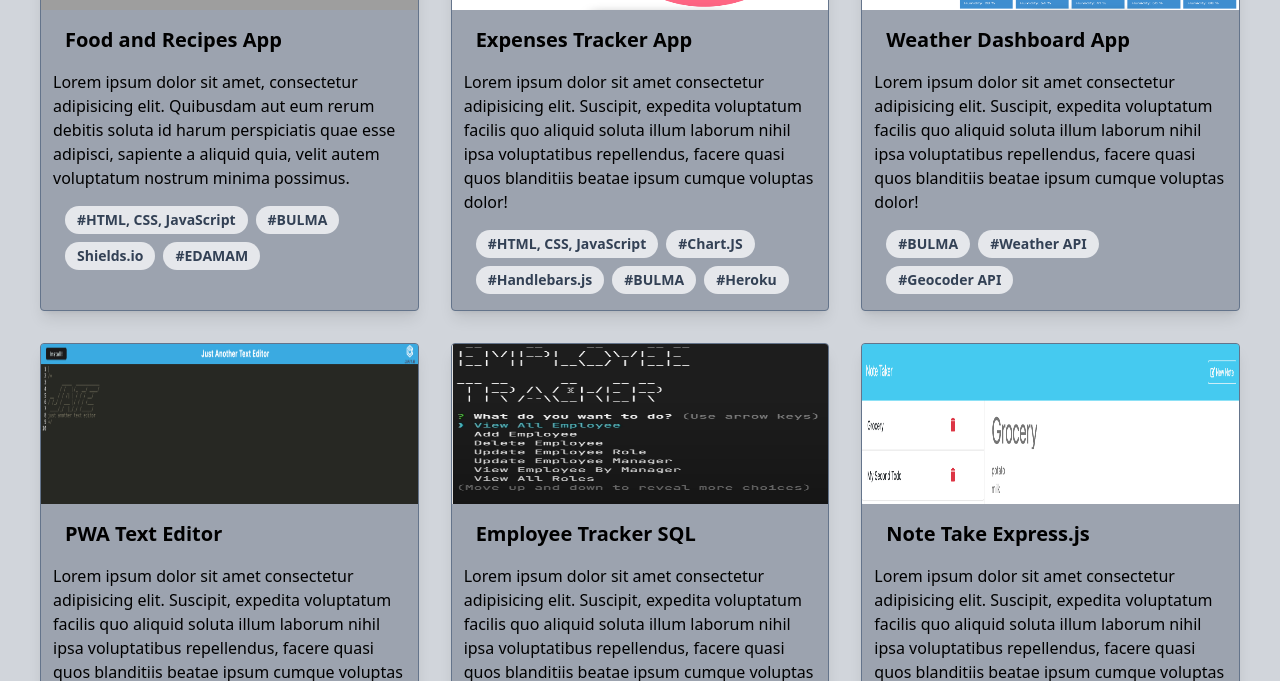
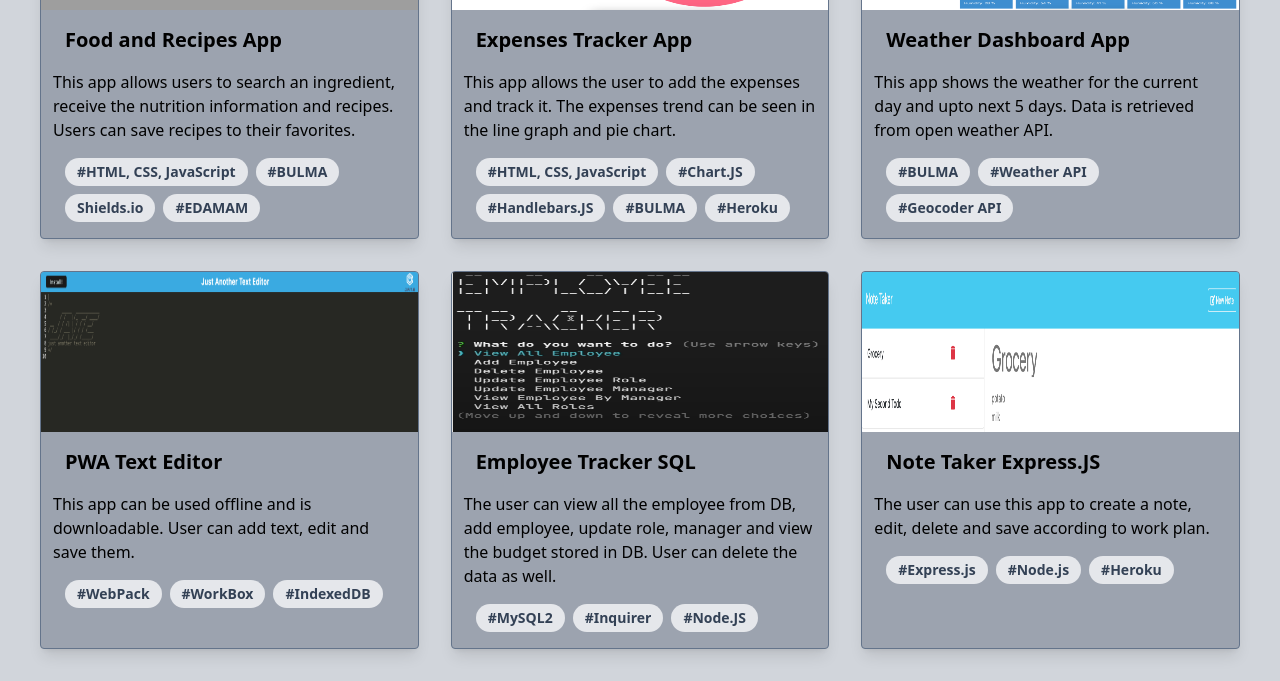
Before and after one commit to salidamaharjan/react-portfolio, a React (Vite) app: page /portfolio in a window 1280 px wide. Shown: the part 271-952 px from the top of the page. Built offline with nearby package versions, Linux system fonts and the light colour scheme; grey boxes are pictures that could not be loaded.

Commit message:
update description in portfolio

```diff
--- a/src/Pages/Portfolio.jsx
+++ b/src/Pages/Portfolio.jsx
@@ -14,7 +14,7 @@ export default function Portfolio() {
           className="h-[100%]"
           src={foodAndRecipe}
           title={`Food and Recipes App`}
-          description={`Lorem ipsum dolor sit amet, consectetur adipisicing elit. Quibusdam aut eum rerum debitis soluta id harum perspiciatis quae esse adipisci, sapiente a aliquid quia, velit autem voluptatum nostrum minima possimus. `}
+          description={`This app allows users to search an ingredient, receive the nutrition information and recipes. Users can save recipes to their favorites.`}
           alt={"Food and Recipes App"}
           tags={["#HTML, CSS, JavaScript", "#BULMA", "Shields.io", "#EDAMAM"]}
         />
@@ -24,12 +24,12 @@ export default function Portfolio() {
           className="h-[100%]"
           src={expensesTracker}
           title={`Expenses Tracker App `}
-          description={` Lorem ipsum dolor sit amet consectetur adipisicing elit. Suscipit, expedita voluptatum facilis quo aliquid soluta illum laborum nihil ipsa voluptatibus repellendus, facere quasi quos blanditiis beatae ipsum cumque voluptas dolor!`}
+          description={`This app allows the user to add the expenses and track it. The expenses trend can be seen in the line graph and pie chart.`}
           alt={"Expenses Tracker App"}
           tags={[
             "#HTML, CSS, JavaScript",
             "#Chart.JS",
-            "#Handlebars.js",
+            "#Handlebars.JS",
             "#BULMA", "#Heroku"
           ]}
         />
@@ -40,7 +40,7 @@ export default function Portfolio() {
           src={weatherDashboard}
           title={`Weather Dashboard App`}
           description={
-            " Lorem ipsum dolor sit amet consectetur adipisicing elit. Suscipit, expedita voluptatum facilis quo aliquid soluta illum laborum nihil ipsa voluptatibus repellendus, facere quasi quos blanditiis beatae ipsum cumque voluptas dolor!"
+            "This app shows the weather for the current day and upto next 5 days. Data is retrieved from open weather API."
           }
           alt={"Weather Dashboard App"}
           tags={["#BULMA", "#Weather API", "#Geocoder API"]}
@@ -52,7 +52,7 @@ export default function Portfolio() {
           src={textEditor}
           title={`PWA Text Editor`}
           description={
-            " Lorem ipsum dolor sit amet consectetur adipisicing elit. Suscipit, expedita voluptatum facilis quo aliquid soluta illum laborum nihil ipsa voluptatibus repellendus, facere quasi quos blanditiis beatae ipsum cumque voluptas dolor!"
+            "This app can be used offline and is downloadable. User can add text, edit and save them."
           }
           alt={"PWA Text Editor"}
           tags={["#WebPack", "#WorkBox", "#IndexedDB"]}
@@ -64,21 +64,21 @@ export default function Portfolio() {
           src={employeeTracker}
           title={`Employee Tracker SQL`}
           description={
-            " Lorem ipsum dolor sit amet consectetur adipisicing elit. Suscipit, expedita voluptatum facilis quo aliquid soluta illum laborum nihil ipsa voluptatibus repellendus, facere quasi quos blanditiis beatae ipsum cumque voluptas dolor!"
+            "The user can view all the employee from DB, add employee, update role, manager and view the budget stored in DB. User can delete the data as well."
           }
           alt={"Employee Tracker SQL"}
-          tags={["#MySQL2", "#Inquirer", "#Node.js"]}
+          tags={["#MySQL2", "#Inquirer", "#Node.JS"]}
         />
       </a>
-      <a href="https://github.com/salidamaharjan/employee-tracker-sql">
+      <a href="https://github.com/salidamaharjan/note-taker-express-js">
         <Cards
           className="h-[100%]"
           src={noteTaker}
-          title={`Note Take Express.js`}
+          title={`Note Taker Express.JS`}
           description={
-            " Lorem ipsum dolor sit amet consectetur adipisicing elit. Suscipit, expedita voluptatum facilis quo aliquid soluta illum laborum nihil ipsa voluptatibus repellendus, facere quasi quos blanditiis beatae ipsum cumque voluptas dolor!"
+            "The user can use this app to create a note, edit, delete and save according to work plan."
           }
-          alt={"Note Take Express.js"}
+          alt={"Note Taker Express.js"}
           tags={["#Express.js", "#Node.js", "#Heroku"]}
         />
       </a>
--- a/src/Pages/Resume.jsx
+++ b/src/Pages/Resume.jsx
@@ -3,19 +3,10 @@ export default function Resume() {
     <div className="flex flex-col bg-gray-300  text-w pt-14 ml-40 gap-3">
       <div className="font-bold text-2xl">Resume</div>
       <div>
-        Download <span className="underline underline-offset-4 hover:text-blue-500">Resume</span>
-      </div>
-      <div className="flex flex-col gap-4">
-
-        <div>
-          <div className="text-lg font-bold">Education</div>
-          <div>Full Stack Web Development BootCamp</div>
-          <div>University Of Minnesota partnership with edX</div>
-          <div>Minneapolis, MN</div>
-          <div>Current</div>
-        </div>
-
-
+        Download{" "}
+        <span className="underline underline-offset-4 hover:text-blue-500">
+          Resume
+        </span>
       </div>
     </div>
   );
```
